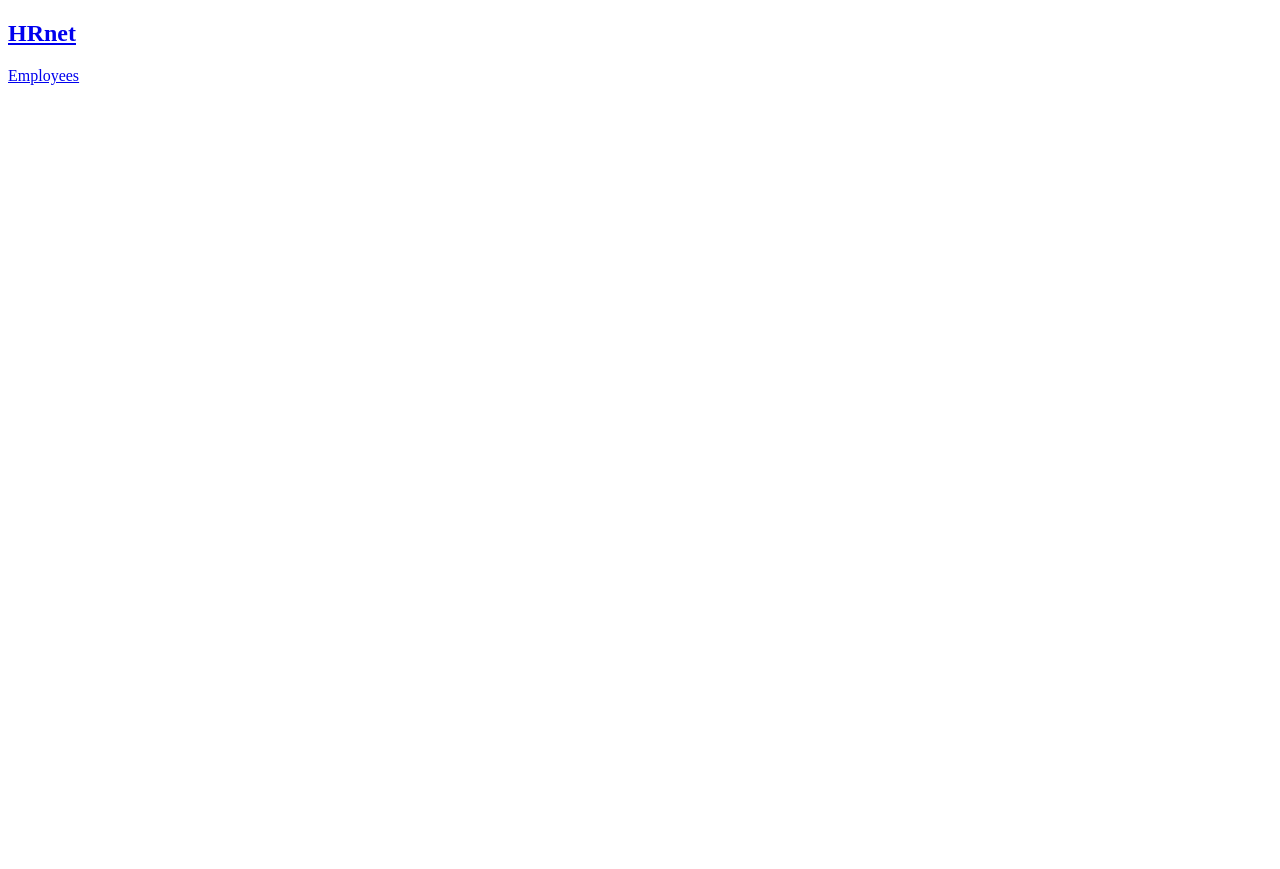
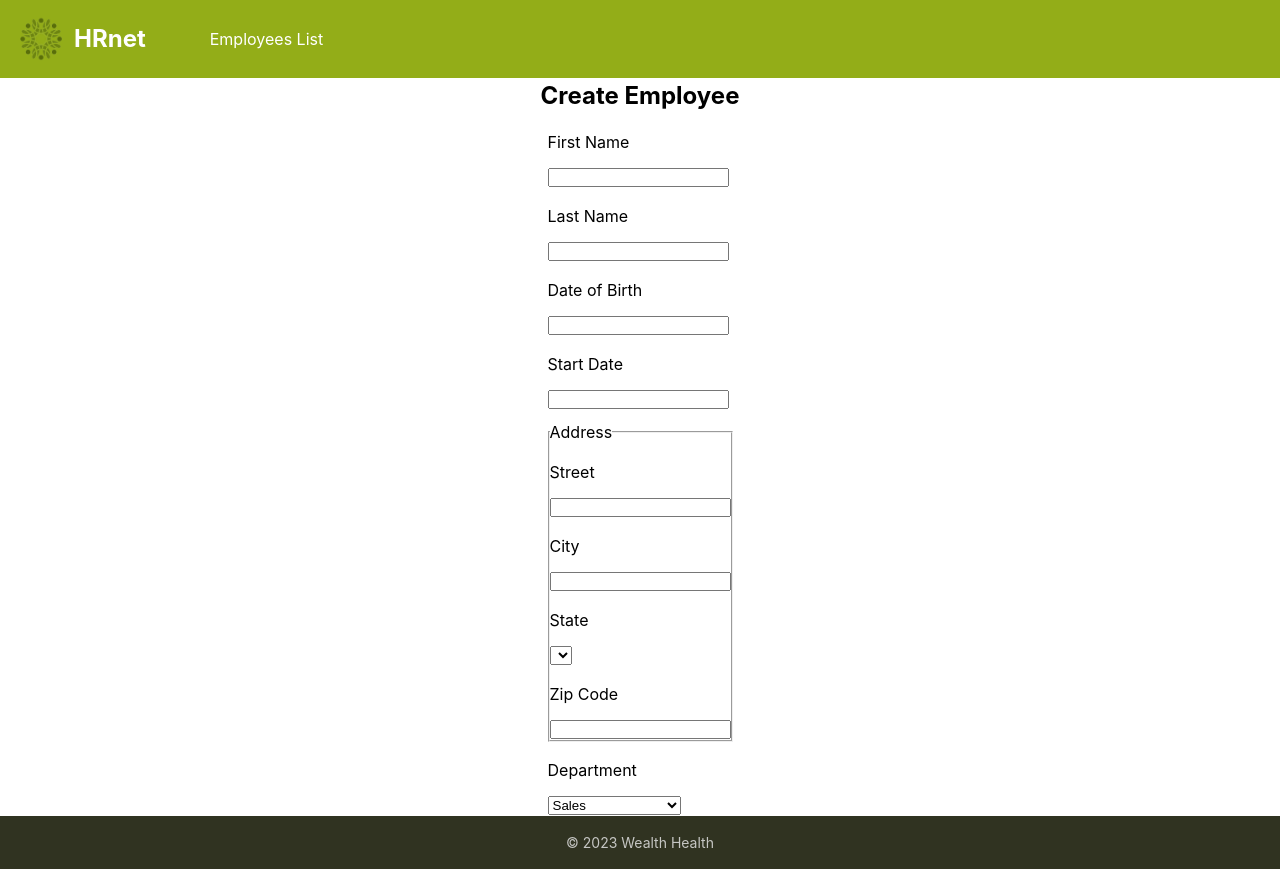
Before and after one commit to Pectorel/oc-projet-14, a React (Vite) app: page / in a window 1280 px wide. Before the commit the page ends 800 px from the top, so only its background shows below. Built offline with nearby package versions, Linux system fonts and the light colour scheme.

Commit message:
Layout component css finalized

```diff
--- /dev/null
+++ b/src/assets/style/footer.module.css
@@ -0,0 +1,13 @@
+#footer{
+    background: #303321;
+    width: 100%;
+    color: #e0e0e0;
+    padding: 1rem 0;
+    text-align: center;
+
+    & div > *{
+        opacity: .85;
+        font-size: .875rem;
+    }
+
+}
--- /dev/null
+++ b/src/assets/style/header.module.css
@@ -0,0 +1,31 @@
+#header{
+    width: 100%;
+    background: #93AD18;
+    padding: 1rem 0;
+
+    & nav{
+        display: flex;
+        align-items: center;
+        justify-content: flex-start;
+        gap: 4rem;
+
+        & .title{
+
+            & a{
+                display: flex;
+                align-items: center;
+                gap: .5rem;
+
+                & .logo{
+                    width: 50px;
+                }
+
+            }
+        }
+
+    }
+
+
+
+
+}
--- /dev/null
+++ b/src/assets/style/utilities.module.css
@@ -0,0 +1,9 @@
+/* Layouts */
+
+.wrapper{
+    width: 100%;
+    max-width: 1400px;
+    margin: 0 auto;
+    padding: 0 1rem;
+
+}
--- a/src/components/layout/Footer.jsx
+++ b/src/components/layout/Footer.jsx
@@ -1,5 +1,14 @@
-function Footer(){
-  return <></>
+import styles from "../../assets/style/footer.module.css";
+import utilityStyles from "../../assets/style/utilities.module.css";
+
+function Footer() {
+  return (
+    <footer id={styles["footer"]}>
+      <div className={`${utilityStyles.wrapper}`}>
+        <p>&copy; 2023 Wealth Health</p>
+      </div>
+    </footer>
+  );
 }
 
 export default Footer;
--- a/src/components/layout/Header.jsx
+++ b/src/components/layout/Header.jsx
@@ -1,14 +1,23 @@
 import { NavLink } from "react-router-dom";
+import styles from "../../assets/style/header.module.css";
+import utilityStyles from "../../assets/style/utilities.module.css";
 
 function Header() {
   return (
-    <header>
-      <nav>
-        <h1>
-          <NavLink to={"/"}>HRnet</NavLink>
+    <header id={styles["header"]}>
+      <nav className={`${utilityStyles.wrapper}`}>
+        <h1 className={styles.title}>
+          <NavLink to={"/"}>
+            <img
+              className={styles.logo}
+              src="/img/logo.png"
+              alt="Wealth Health Logo"
+            />
+            <span>HRnet</span>
+          </NavLink>
         </h1>
         <div>
-          <NavLink to={"/employees"}>Employees</NavLink>
+          <NavLink to={"/employees"}>Employees List</NavLink>
         </div>
       </nav>
     </header>
--- a/src/index.css
+++ b/src/index.css
@@ -2,68 +2,54 @@
   font-family: Inter, system-ui, Avenir, Helvetica, Arial, sans-serif;
   line-height: 1.5;
   font-weight: 400;
-
-  color-scheme: light dark;
-  color: rgba(255, 255, 255, 0.87);
-  background-color: #242424;
+  font-size: 1em;
 
   font-synthesis: none;
-  text-rendering: optimizeLegibility;
+  text-rendering: optimizeSpeed;
   -webkit-font-smoothing: antialiased;
   -moz-osx-font-smoothing: grayscale;
   -webkit-text-size-adjust: 100%;
 }
 
-a {
-  font-weight: 500;
-  color: #646cff;
-  text-decoration: inherit;
-}
-a:hover {
-  color: #535bf2;
+/* Small reset */
+
+*{
+  text-decoration: none;
+  box-sizing: border-box;
+  margin: 0;
+  padding: 0;
 }
 
-body {
+body, html {
   margin: 0;
-  display: flex;
-  place-items: center;
-  min-width: 320px;
-  min-height: 100vh;
+  padding: 0;
 }
 
-h1 {
-  font-size: 3.2em;
-  line-height: 1.1;
+a{
+  color: #fff;
 }
 
-button {
-  border-radius: 8px;
-  border: 1px solid transparent;
-  padding: 0.6em 1.2em;
-  font-size: 1em;
-  font-weight: 500;
-  font-family: inherit;
-  background-color: #1a1a1a;
-  cursor: pointer;
-  transition: border-color 0.25s;
-}
-button:hover {
-  border-color: #646cff;
-}
-button:focus,
-button:focus-visible {
-  outline: 4px auto -webkit-focus-ring-color;
+/* Home (put in css module) */
+.title {
+  display: flex;
+  align-items: center;
+  justify-content: center;
 }
 
-@media (prefers-color-scheme: light) {
-  :root {
-    color: #213547;
-    background-color: #ffffff;
-  }
-  a:hover {
-    color: #747bff;
-  }
-  button {
-    background-color: #f9f9f9;
-  }
+
+.container {
+  display: flex;
+  flex-direction: column;
+  align-items: center;
+  justify-content: center;
 }
+
+label {
+  display: block;
+  margin-top: 1rem;
+  margin-bottom: 10px;
+}
+
+.address {
+  margin-top: 10px;
+}
--- a/src/main.jsx
+++ b/src/main.jsx
@@ -2,6 +2,7 @@ import React from "react";
 import ReactDOM from "react-dom/client";
 import { RouterProvider } from "react-router-dom";
 import router from "./routes.jsx";
+import "./index.css";
 
 ReactDOM.createRoot(document.getElementById("root")).render(
   <React.StrictMode>
--- a/src/routes.jsx
+++ b/src/routes.jsx
@@ -2,6 +2,7 @@ import { createBrowserRouter } from "react-router-dom";
 import Layout from "./components/layout/Layout.jsx";
 import Index from "./routes/Index.jsx";
 import ErrorPage from "./routes/ErrorPage.jsx";
+import Employees from "./routes/Employees.jsx";
 
 const router = createBrowserRouter([
   {
@@ -13,6 +14,10 @@ const router = createBrowserRouter([
         index: true,
         element: <Index />,
       },
+      {
+        path: "employees",
+        element: <Employees />,
+      },
     ],
   },
 ]);
--- a/src/routes/Index.jsx
+++ b/src/routes/Index.jsx
@@ -1,5 +1,50 @@
+import { Form } from "react-router-dom";
+
 function Index() {
-  return <></>;
+  return (
+    <section className={"container"}>
+      <h2>Create Employee</h2>
+
+      <Form method="post" action="/">
+        <label for="first-name">First Name</label>
+        <input type="text" id="first-name" />
+
+        <label for="last-name">Last Name</label>
+        <input type="text" id="last-name" />
+
+        <label for="date-of-birth">Date of Birth</label>
+        <input id="date-of-birth" type="text" />
+
+        <label for="start-date">Start Date</label>
+        <input id="start-date" type="text" />
+
+        <fieldset className="address">
+          <legend>Address</legend>
+
+          <label for="street">Street</label>
+          <input id="street" type="text" />
+
+          <label for="city">City</label>
+          <input id="city" type="text" />
+
+          <label for="state">State</label>
+          <select name="state" id="state"></select>
+
+          <label for="zip-code">Zip Code</label>
+          <input id="zip-code" type="number" />
+        </fieldset>
+
+        <label for="department">Department</label>
+        <select name="department" id="department">
+          <option>Sales</option>
+          <option>Marketing</option>
+          <option>Engineering</option>
+          <option>Human Resources</option>
+          <option>Legal</option>
+        </select>
+      </Form>
+    </section>
+  );
 }
 
 export default Index;
```
Also changed, not shown: public/img/logo.png (added).
